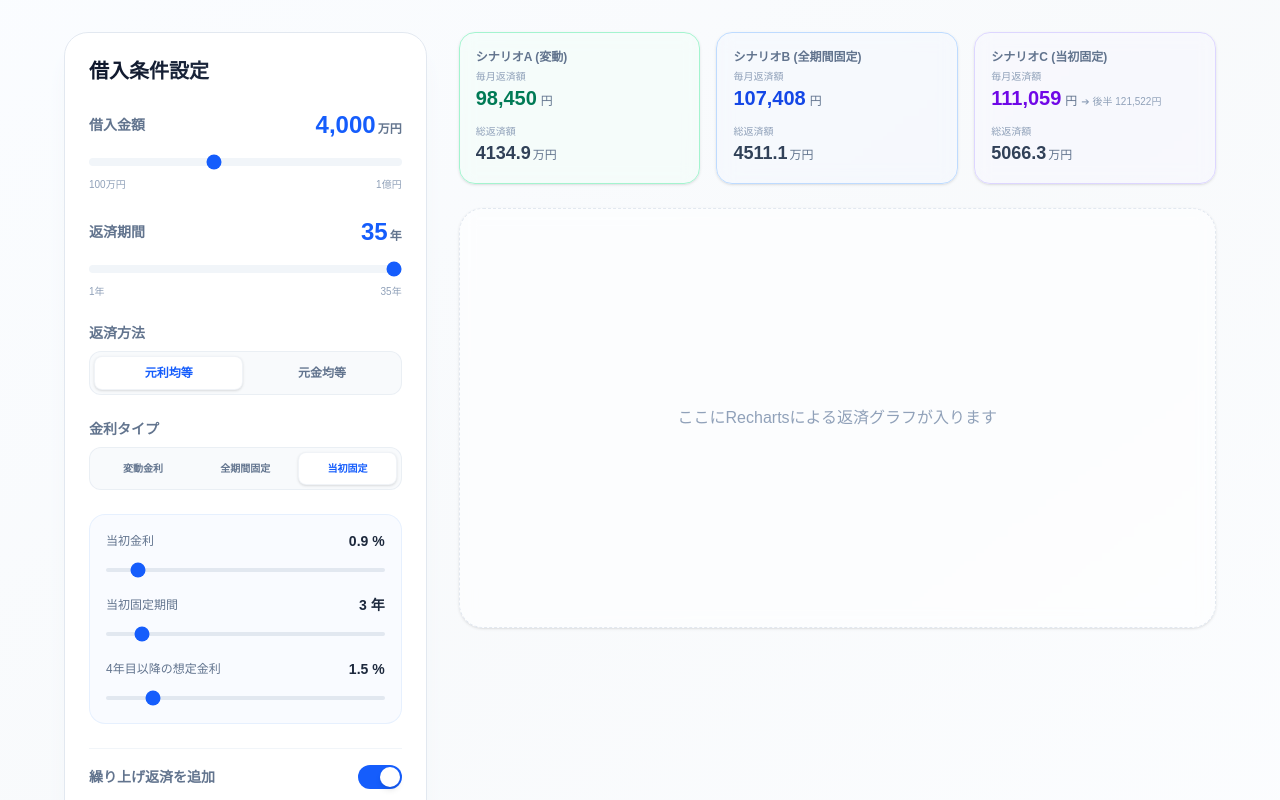
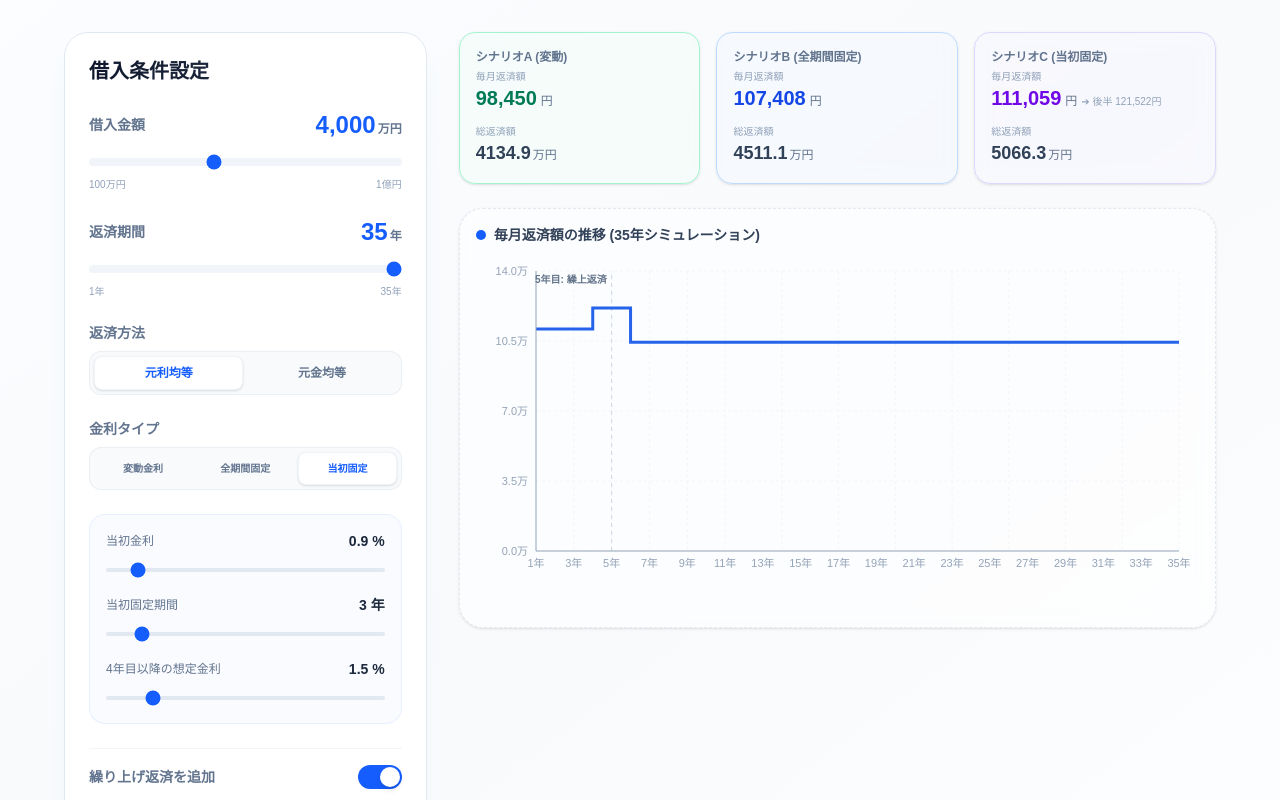
Before and after one commit to git-kaz/loan-app, a Next.js app in the folder frontend/: page / in a window 1280 px wide. Shown: the top 800 px of the page. Built offline with nearby package versions, Linux system fonts and the light colour scheme.

Commit message:
add rechartインストールとコンポーネントの作成

```diff
--- a/frontend/package.json
+++ b/frontend/package.json
@@ -11,7 +11,8 @@
   "dependencies": {
     "next": "16.2.9",
     "react": "19.2.4",
-    "react-dom": "19.2.4"
+    "react-dom": "19.2.4",
+    "recharts": "^3.9.0"
   },
   "devDependencies": {
     "@tailwindcss/postcss": "^4",
--- a/frontend/src/app/page.tsx
+++ b/frontend/src/app/page.tsx
@@ -1,6 +1,7 @@
 import React from "react";
 import ControlPanel from "@/components/ControlPanel";
 import SummaryCards from "@/components/SummaryCards";
+import TimelineChart from "@/components/TimelineChart";
 
 export default function Home() {
   return (
@@ -20,7 +21,7 @@ export default function Home() {
 
           {/* 右下段：Rechartsグラフが入るプレースホルダー */}
           <div className="flex items-center justify-center border border-dashed border-slate-200 rounded-3xl h-[420px] text-slate-400 bg-white/50 backdrop-blur-sm shadow-sm">
-            ここにRechartsによる返済グラフが入ります
+            <TimelineChart />
           </div>
         </div>
       </div>
--- /dev/null
+++ b/frontend/src/components/TimelineChart.tsx
@@ -0,0 +1,124 @@
+"use client";
+
+import React, { useEffect, useState } from "react";
+
+import {
+  ResponsiveContainer,
+  LineChart,
+  Line,
+  XAxis,
+  YAxis,
+  CartesianGrid,
+  Tooltip,
+  ReferenceLine,
+} from "recharts";
+
+export default function TimelineChart() {
+  // マウント状態を管理（Next.jsのSSRエラー対策）
+  const [isMounted, setIsMounted] = useState(false);
+
+  useEffect(() => {
+    setIsMounted(true);
+  }, []);
+
+  // 35年分の返済額の変化を表すダミーデータ（折れ線がカクカク動くように変化をつけます）
+  const dummyData = Array.from({ length: 35 }, (_, i) => {
+    const year = i + 1;
+    let payment = 111059; // 1〜3年目 (当初金利 0.9%)
+    if (year >= 4 && year <= 5) {
+      payment = 121522; // 4〜5年目 (金利上昇 1.5%)
+    } else if (year >= 6) {
+      payment = 104327; // 6年目以降 (5年目に100万円を返済額軽減型で繰り上げ返済)
+    }
+    return { year, payment };
+  });
+
+  // マウントされるまでは骨組み（ローディングプレースホルダー）を表示しておく
+  if (!isMounted) {
+    return (
+      <div className="w-full h-full flex items-center justify-center text-slate-400">
+        グラフを読み込み中...
+      </div>
+    );
+  }
+
+  return (
+    <div className="w-full h-full p-4">
+      <h3 className="text-sm font-bold text-slate-700 mb-4 flex items-center gap-2">
+        <span className="w-2.5 h-2.5 rounded-full bg-blue-600"></span>
+        毎月返済額の推移 (35年シミュレーション)
+      </h3>
+
+      <div className="w-full h-[320px]">
+        {/* レスポンシブに親要素の幅いっぱいにグラフを広げるコンテナ */}
+        <ResponsiveContainer width="100%" height="100%">
+          <LineChart
+            data={dummyData}
+            margin={{ top: 10, right: 20, left: 0, bottom: 0 }}
+          >
+            {/* 薄いグリッド背景線 */}
+            <CartesianGrid strokeDasharray="3 3" stroke="#f1f5f9" />
+
+            {/* X軸（年数） */}
+            <XAxis
+              dataKey="year"
+              stroke="#94a3b8"
+              fontSize={11}
+              tickLine={false}
+              unit="年"
+            />
+
+            {/* Y軸（返済額。万円単位にフォーマット） */}
+            <YAxis
+              stroke="#94a3b8"
+              fontSize={11}
+              tickLine={false}
+              tickFormatter={(value) => `${(value / 10000).toFixed(1)}万`}
+            />
+
+            {/* マウスホバー時のツールチップ */}
+            <Tooltip
+              formatter={(value: number) => [
+                `${value.toLocaleString()}円`,
+                "毎月返済額",
+              ]}
+              labelFormatter={(label) => `${label}年目`}
+              contentStyle={{
+                backgroundColor: "rgba(255, 255, 255, 0.95)",
+                border: "1px solid #e2e8f0",
+                borderRadius: "12px",
+                fontSize: "12px",
+                boxShadow: "0 4px 6px -1px rgb(0 0 0 / 0.05)",
+              }}
+            />
+
+            {/* 5年目の繰り上げ返済タイミングを示す垂直の補助線 */}
+            <ReferenceLine
+              x={5}
+              stroke="#cbd5e1"
+              strokeDasharray="4 4"
+              label={{
+                value: "5年目: 繰上返済",
+                position: "insideTopRight",
+                fill: "#64748b",
+                fontSize: 10,
+                fontWeight: "600",
+              }}
+            />
+
+            {/* 折れ線グラフ本体 */}
+            {/* type="stepAfter" にすることで、ローン金利切り替え特有の「カクカクとした階段状の線」を描画します */}
+            <Line
+              type="stepAfter"
+              dataKey="payment"
+              stroke="#2563eb"
+              strokeWidth={3}
+              dot={false}
+              activeDot={{ r: 6, strokeWidth: 0, fill: "#2563eb" }}
+            />
+          </LineChart>
+        </ResponsiveContainer>
+      </div>
+    </div>
+  );
+}
```
Also changed, not shown: 1 other file (tests, documents, lock files or other folders).
